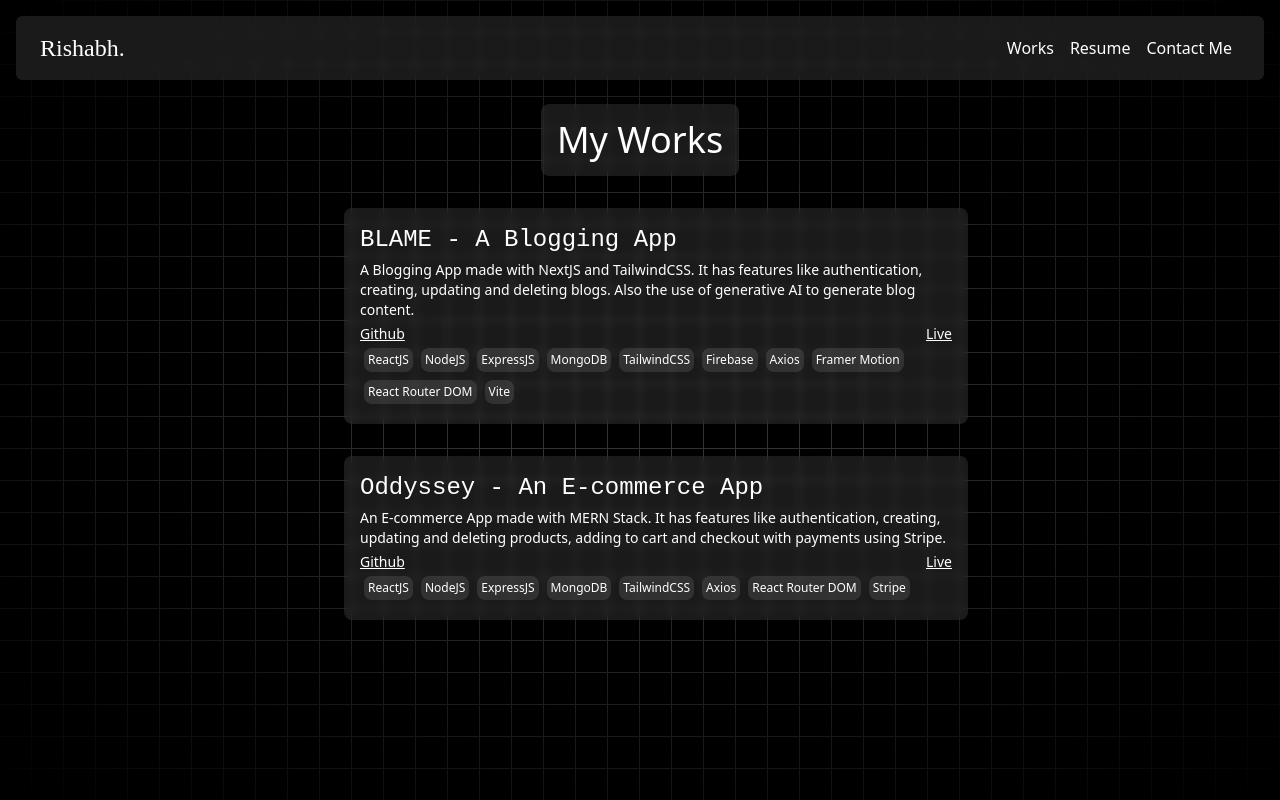
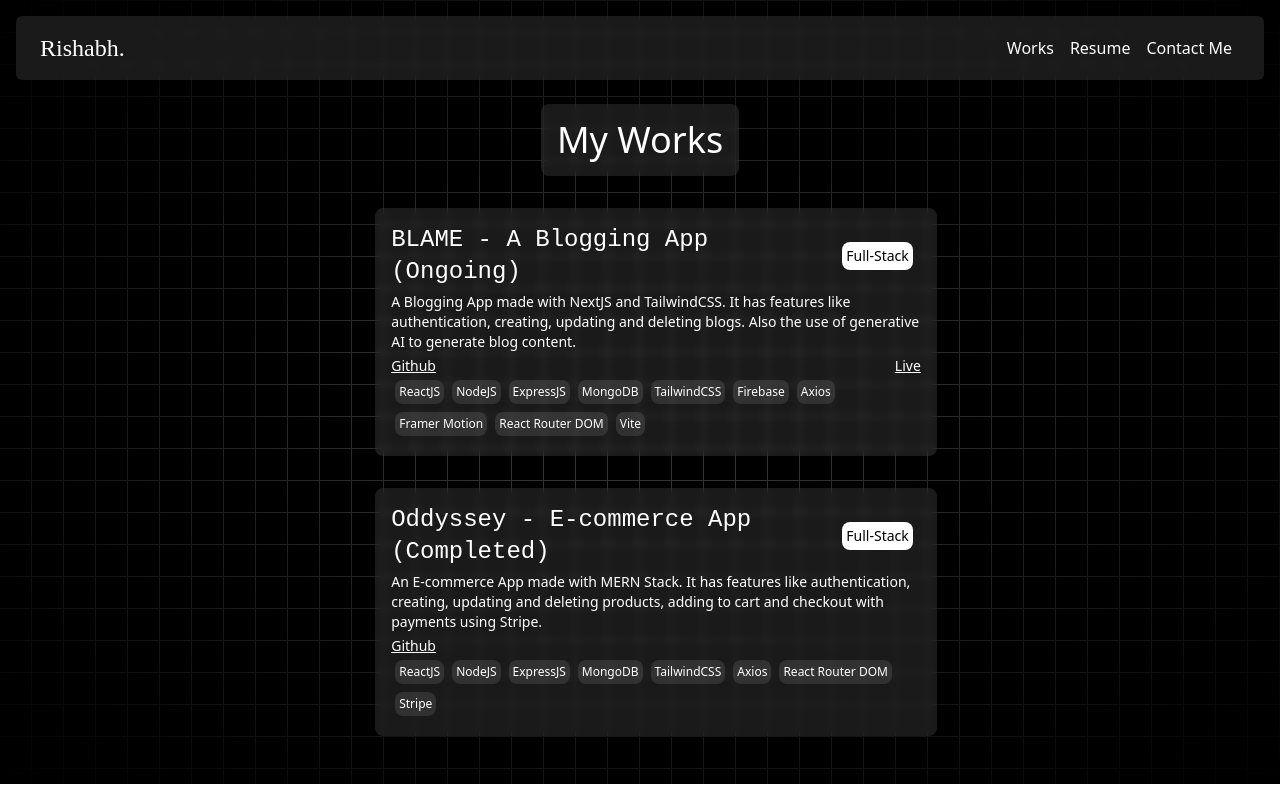
Before and after one commit to rishabhguptajs/personal_portfolio, a Next.js app: page /works in a window 1280 px wide. Built offline with nearby package versions, Linux system fonts and the light colour scheme; what @codaworks/react-glow would draw is missing.

Commit message:
refactor: Update WorkComponent to improve layout and add type prop

```diff
--- a/src/app/assets/workdata.ts
+++ b/src/app/assets/workdata.ts
@@ -1,17 +1,59 @@
 export const Projects = [
     {
-        name: 'BLAME - A Blogging App',
+        name: 'BLAME - A Blogging App (Ongoing)',
         github: 'https://github.com/rishabhguptajs/Blogging-App',
         live: 'https://blogwithnoworries.vercel.app',
         desc: 'A Blogging App made with NextJS and TailwindCSS. It has features like authentication, creating, updating and deleting blogs. Also the use of generative AI to generate blog content.',
         tech: ['ReactJS', 'NodeJS', 'ExpressJS', 'MongoDB', 'TailwindCSS', 'Firebase', 'Axios', 'Framer Motion', 'React Router DOM', 'Vite'],
-        id: 1
+        id: 1,
+        type: 'Full-Stack'
     },
     {
-        name: 'Oddyssey - An E-commerce App',
+        name: 'Oddyssey - E-commerce App (Completed)',
         github: 'https://github.com/rishabhguptajs/Oddyssey---ecommerce-platform',
-        live: 'https://oddyssey-frontend.vercel.app/',
+        live: '',
         desc: 'An E-commerce App made with MERN Stack. It has features like authentication, creating, updating and deleting products, adding to cart and checkout with payments using Stripe.',
         tech: ['ReactJS', 'NodeJS', 'ExpressJS', 'MongoDB', 'TailwindCSS', 'Axios', 'React Router DOM', 'Stripe'],
+        type: 'Full-Stack',
+    },
+    {
+        name: 'Personal Portfolio (Completed)',
+        github: 'https://github.com/rishabhguptajs/personal_portfolio',
+        live: 'https://rishabhguptajs.vercel.app',
+        desc: 'My Personal Portfolio made with NextJS and TailwindCSS. It has features like a blog section, projects section, and a contact form.',
+        tech: ['ReactJS', 'NextJS', 'TailwindCSS', 'Axios', 'Framer Motion', 'Vite', 'TypeScript'],
+        type: 'Front-End',
+    },
+    {
+        name: 'Saudade - A Youtube Tool (On Hold)',
+        github: 'https://github.com/rishabhguptajs/Saudade',
+        live: '',
+        desc: "A Youtube Tool made with MERN Stack. It's main feature is to increase the productivity and ease of access to the Youtubers for uploading videos, in a remote setting.",
+        tech: ['ReactJS', 'Youtube API', 'NodeJS', 'ExpressJS', 'OAuth', 'MongoDB', 'TailwindCSS', 'Axios', 'Cloudinary', 'Framer Motion', 'Vite'],
+        type: 'Full-Stack',
+    },
+    {
+        name: 'A To-Do App (Completed)',
+        github: 'https://github.com/rishabhguptajs/fullstack_todo',
+        live: '',
+        desc: 'A To-Do App made using MERN Stack. It uses in-memory storage for storing the tasks and has features like adding, updating and deleting tasks.',
+        tech: ['ReactJS', 'NodeJS', 'ExpressJS', 'React Router DOM', 'Axios'],
+        type: 'Full-Stack',
+    },
+    {
+        name: 'AI Image Generator (Completed)',
+        github: 'https://github.com/rishabhguptajs/imageGen',
+        live: '',
+        desc: 'An AI Image Generator made using ReactJS and OpenAI. It uses OpenAI API to generate images based on the user input.',
+        tech: ['ReactJS', 'OpenAI', 'Axios'],
+        type: 'Front-End',
+    },
+    {
+        name: 'SplitMe - A Bill Splitting App (Completed)',
+        github: 'https://github.com/rishabhguptajs/fintech-app',
+        live: 'https://splitme.vercel.app/',
+        desc: 'A landing page for a Bill Splitting App made using ReactJS and raw CSS. It has features like adding, updating and deleting bills.',
+        tech: ['ReactJS', 'TailwindCSS', 'JavaScript', 'HTML', 'CSS'],
+        type: 'Front-End',
     }
 ]
--- a/src/app/components/work.tsx
+++ b/src/app/components/work.tsx
@@ -10,6 +10,7 @@ interface WorksProps {
   desc: string
   tech: string[]
   id: number
+  type: string
 }
 
 const WorkComponent: React.FC<WorksProps> = ({
@@ -19,12 +20,22 @@ const WorkComponent: React.FC<WorksProps> = ({
   desc,
   tech = [],
   id,
+  type = '',
 }) => {
   return (
-    <div className="w-[50%] cursor-default">
-        <a className="w-full block">
+    <div className="w-full sm:w-[50%] cursor-default ">
+      <a className="w-full">
         <div className="w-full p-4 bg-white/10 backdrop-blur-sm rounded-lg m-4">
+          <div className="flex flex-row items-center justify-between">
             <h1 className="text-white text-2xl font-monoskills">{name}</h1>
+            {type.length > 0 ? (
+              <p className="text-black mr-2 bg-white p-1 text-sm rounded-lg min-w-fit">
+                {type}
+              </p>
+            ) : (
+              ""
+            )}
+          </div>
           <p className="text-white text-sm my-1">{desc}</p>
           <div className="flex flex-row items-center justify-between">
             <a
@@ -53,7 +64,7 @@ const WorkComponent: React.FC<WorksProps> = ({
             {tech.map((t, i) => (
               <div
                 key={i}
-                  className="text-white text-xs bg-white/10 p-1 rounded-lg m-1"
+                className="text-white text-xs bg-white/10 p-1 rounded-lg m-1 hover:cursor-pointer hover:bg-white hover:text-black transition-all"
               >
                 {t}
               </div>
--- a/src/app/works/page.tsx
+++ b/src/app/works/page.tsx
@@ -7,12 +7,12 @@ import { Projects } from '../assets/workdata';
 
 const Works: React.FC = () => {
   return (
-    <div className="w-full p-4 items-center bg-black bg-grid-white/[0.2] relative flex h-screen flex-col">
+    <div className="w-full p-4 items-center bg-black bg-grid-white/[0.2] relative flex max-h-screen flex-col">
       <div className="absolute pointer-events-none inset-0 flex items-center justify-center bg-black [mask-image:radial-gradient(ellipse_at_center,transparent_20%,black)] z-20"></div>
       <Navbar />
-      <h1 className='text-white p-4 backdrop-blur-sm bg-white/10 mt-6 text-4xl rounded-lg z-50 cursor-default'>My Works</h1>
+      <h1 className='text-white p-4 backdrop-blur-sm bg-white/10 mt-6 text-2xl sm:text-4xl rounded-lg z-50 cursor-default text-center'>My Works</h1>
 
-      <div className="flex flex-row sm:flex-col flex-grow items-center justify-center sm:justify-start max-h-[70%] overflow-y-scroll w-full m-4 scrollbar-thumb-slate-600 z-50">
+      <div className="flex flex-col flex-grow items-center justify-start max-h-[70vh] overflow-y-auto w-full sm:w-full md:w-4/5 lg:w-3/4 xl:w-[90%] m-4 z-50 scrollbar-hide">
         {Projects.map((project, i) => (
           <WorkComponent key={i} id={i} {...project} />
         ))}
```
Lines whose indentation alone changed are shown as unchanged.
